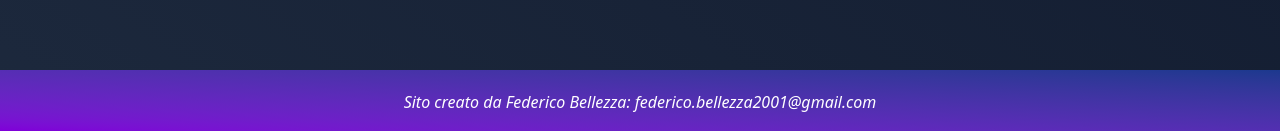
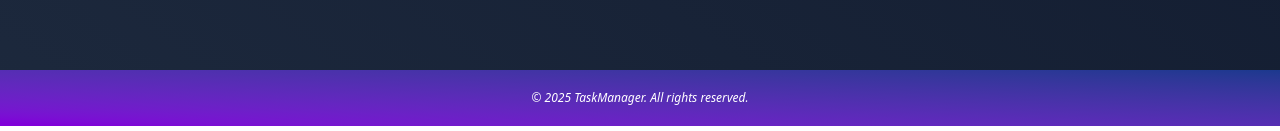
Before and after one commit to FedericoBellezza/NEXT-todo-list, a Next.js app: page / in a window 1280 px wide. Shown: the part 810-941 px from the top of the page. Built offline with nearby package versions, Linux system fonts and the light colour scheme; no server answers; the database is empty.

Commit message:
little fixes

```diff
--- a/src/app/components/Footer.jsx
+++ b/src/app/components/Footer.jsx
@@ -1,7 +1,7 @@
 export default function Footer() {
   return (
-    <div className="bg-linear-to-tr from-purple-700 to-blue-900 text-white p-5 flex justify-center text-center italic">
-      Sito creato da Federico Bellezza: federico.bellezza2001@gmail.com
+    <div className="bg-linear-to-tr from-purple-700 to-blue-900 text-white p-5 flex justify-center text-center italic text-xs">
+      <p>© 2025 TaskManager. All rights reserved.</p>
     </div>
   );
 }
--- a/src/app/page.jsx
+++ b/src/app/page.jsx
@@ -126,18 +126,18 @@ export default function Home() {
                       onChange={(e) => {
                         setEditingTodo(e.target.value);
                       }}
-                      className="bg-gray-500 border px-3 py-1 rounded-xl"
+                      className="bg-gray-500 grow w-2/3 border px-3 py-1 rounded-xl"
                       type="text"
                       value={editingTodo}
                     />
                     <button
-                      className="border border-green-500 px-3 py-1 rounded-2xl cursor-pointer hover:bg-green-900"
+                      className="w-1/3 border border-green-500 lg:px-3 py-1 rounded-2xl cursor-pointer hover:bg-green-900"
                       onClick={() => updateTodo(todo.id)}
                     >
                       accetta
                     </button>
                     <button
-                      className="border  border-red-500 px-3 py-1 rounded-2xl cursor-pointer hover:bg-red-900"
+                      className="border w-1/3   border-red-500 lg:px-3 py-1 rounded-2xl cursor-pointer hover:bg-red-900"
                       onClick={() => setEditing(null)}
                     >
                       annulla
```
